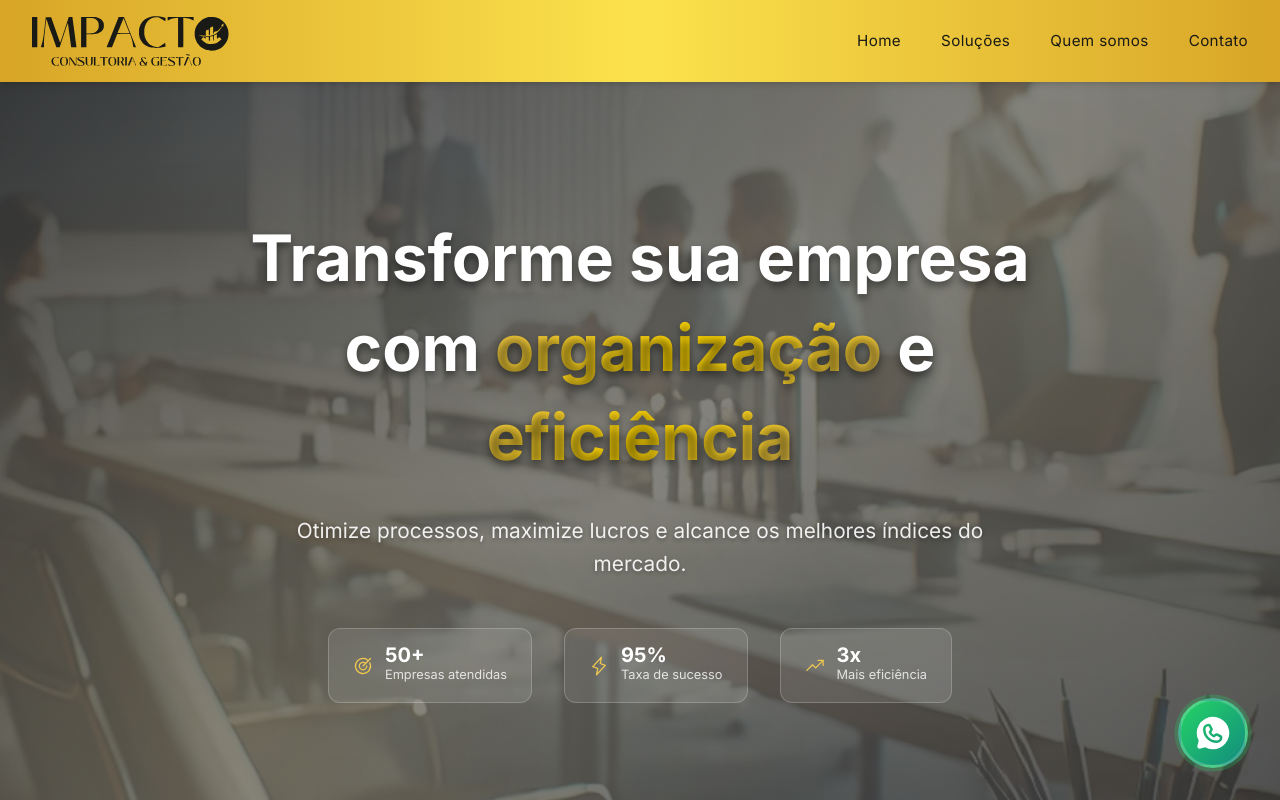
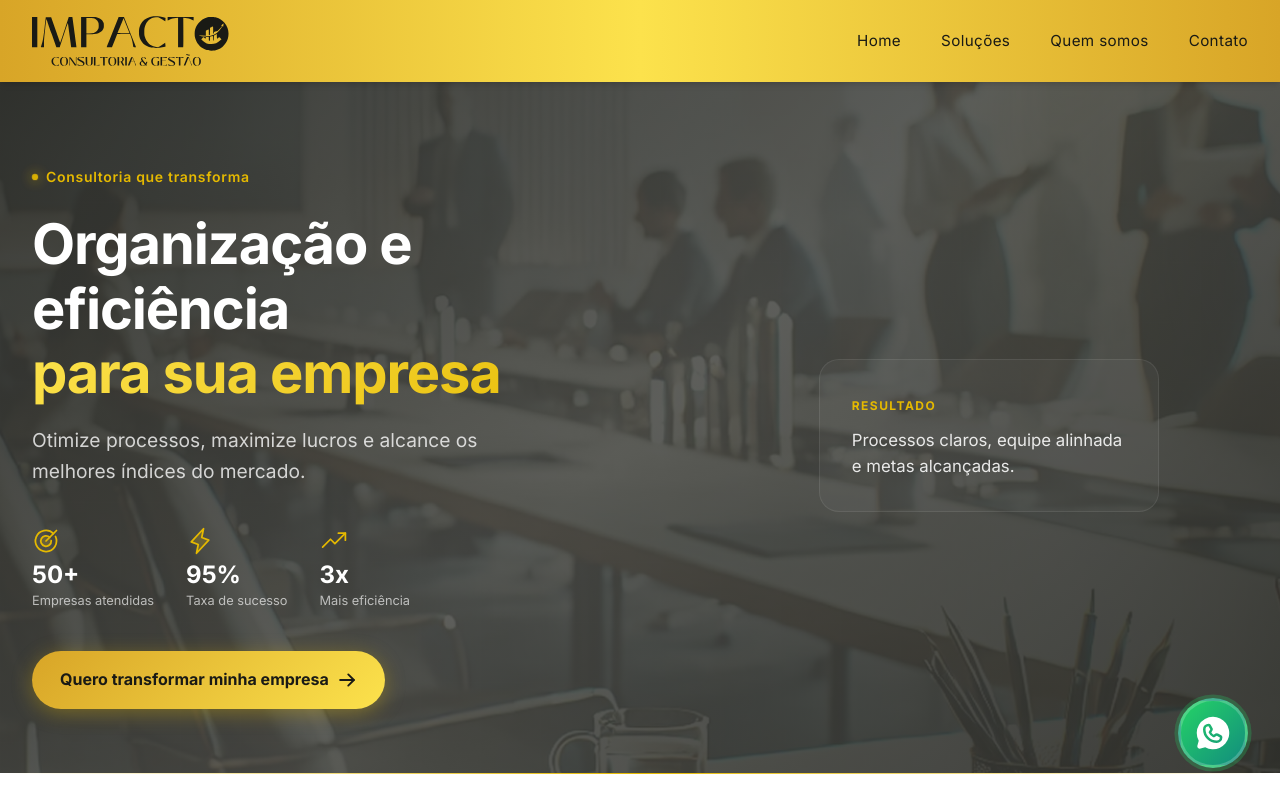
Before and after one commit to MarcellaRodriguesF/impacto-empresarial, a React (Vite) app: page / in a window 1280 px wide. Shown: the top 800 px of the page. Built offline with nearby package versions, Linux system fonts and the light colour scheme.

Commit message:
feat: Update Hero component with new layout and styles; enhance visual elements and statistics presentation; add call-to-action button for better user engagement

```diff
--- a/src/components/AboutUs/index.tsx
+++ b/src/components/AboutUs/index.tsx
@@ -69,7 +69,7 @@ export function AboutUs() {
         />
         <p>
           <strong>
-            Prêmio Melhores do Ano 2023 & 2024 pela Otimiza Pesquisas!
+            Prêmio Melhores do Ano 2023, 2024 e 2025 pela Otimiza Pesquisas!
           </strong>
           <br />
           1º Lugar na categoria Assessoria Empresarial em Uberlândia/MG.
--- a/src/components/Address/index.tsx
+++ b/src/components/Address/index.tsx
@@ -9,7 +9,7 @@ import styles from "./Address.module.css";
 export default function Address() {
   return (
     <>
-      <section className={styles.addressSection}>
+      <section id="contato" className={styles.addressSection}>
         <div className={`${styles.column} ${styles.logoArea}`}>
           <img src="/logo_white.svg" alt="Logo da empresa" width={150} />
           <div className={styles.socialIcons}>
--- a/src/components/Hero/Hero.module.css
+++ b/src/components/Hero/Hero.module.css
@@ -1,316 +1,322 @@
 .hero {
+  --hero-gold: #e5b900;
+  --hero-gold-light: #fce24c;
+  --hero-dark: #191a15;
+  /* min-height: 100vh; */
+  position: relative;
+  background: var(--hero-dark);
   background-image: url("/hero-img.jpg");
   background-size: cover;
   background-position: center;
-  background-attachment: fixed;
-  height: 100vh;
-  position: relative;
-  color: white;
+  background-repeat: no-repeat;
+  color: #fff;
+  display: flex;
+  align-items: center;
   overflow: hidden;
 }
 
-.overlay {
+.hero::before {
+  content: "";
+  position: absolute;
+  inset: 0;
   background: linear-gradient(
     135deg,
-    rgba(0, 0, 0, 0.7) 0%,
-    rgba(0, 0, 0, 0.5) 50%,
-    rgba(0, 0, 0, 0.7) 100%
+    rgba(25, 26, 21, 0.85) 0%,
+    rgba(25, 26, 21, 0.7) 50%,
+    rgba(25, 26, 21, 0.85) 100%
   );
-  width: 100%;
-  height: 100%;
-  display: flex;
-  justify-content: center;
-  align-items: center;
-  text-align: center;
-  padding: 0 1rem;
-  position: relative;
+  z-index: 1;
+  pointer-events: none;
 }
 
-.overlay::before {
+/* Forma de fundo */
+.bgShape {
+  position: absolute;
+  top: -20%;
+  right: -15%;
+  width: 60vmin;
+  height: 60vmin;
+  background: linear-gradient(135deg, rgba(229, 185, 0, 0.12) 0%, transparent 60%);
+  border-radius: 40% 60% 50% 50%;
+  filter: blur(40px);
+  pointer-events: none;
+}
+
+.bgShape::after {
   content: "";
   position: absolute;
-  top: 0;
-  left: 0;
-  right: 0;
-  bottom: 0;
-  background: radial-gradient(
-      circle at 20% 80%,
-      rgba(241, 201, 79, 0.1) 0%,
-      transparent 50%
-    ),
-    radial-gradient(
-      circle at 80% 20%,
-      rgba(241, 201, 79, 0.08) 0%,
-      transparent 50%
-    );
-  animation: subtleFloat 20s ease-in-out infinite;
+  bottom: -30%;
+  left: -20%;
+  width: 40vmin;
+  height: 40vmin;
+  background: linear-gradient(225deg, rgba(252, 226, 76, 0.08) 0%, transparent 60%);
+  border-radius: 50%;
+  filter: blur(30px);
 }
 
-@keyframes subtleFloat {
-  0%,
-  100% {
-    transform: scale(1) rotate(0deg);
-  }
-  50% {
-    transform: scale(1.05) rotate(1deg);
+/* Grid sutil */
+.gridOverlay {
+  position: absolute;
+  inset: 0;
+  background-image: linear-gradient(rgba(255, 255, 255, 0.02) 1px, transparent 1px),
+    linear-gradient(90deg, rgba(255, 255, 255, 0.02) 1px, transparent 1px);
+  background-size: 60px 60px;
+  pointer-events: none;
+}
+
+.wrapper {
+  position: relative;
+  z-index: 2;
+  width: 100%;
+  max-width: 1280px;
+  margin: 0 auto;
+  padding: 6rem 1.5rem 4rem;
+  display: grid;
+  grid-template-columns: 1fr;
+  gap: 3rem;
+  align-items: center;
+}
+
+@media (min-width: 900px) {
+  .wrapper {
+    grid-template-columns: 1.1fr 0.9fr;
+    gap: 4rem;
+    padding: 5rem 2rem 4rem;
   }
 }
 
+/* Conteúdo */
 .content {
-  max-width: 900px;
-  position: relative;
-  z-index: 2;
+  text-align: center;
 }
 
-/* Badge de credibilidade */
+@media (min-width: 900px) {
+  .content {
+    text-align: left;
+  }
+}
+
 .badge {
   display: inline-flex;
   align-items: center;
   gap: 0.5rem;
-  background: rgba(241, 201, 79, 0.15);
-  border: 1px solid rgba(241, 201, 79, 0.3);
-  border-radius: 50px;
-  padding: 0.75rem 1.5rem;
   font-size: 0.875rem;
-  font-weight: 500;
-  color: #f1c94f;
-  margin-bottom: 2rem;
-  backdrop-filter: blur(10px);
-  animation: fadeInUp 1s ease-out 0.2s both;
-  transition: all 0.3s ease;
+  font-weight: 600;
+  color: var(--hero-gold);
+  letter-spacing: 0.05em;
+  margin-bottom: 1.5rem;
+  animation: fadeInUp 0.6s ease-out both;
 }
 
-.badge:hover {
-  background: rgba(241, 201, 79, 0.2);
-  transform: translateY(-2px);
-  box-shadow: 0 8px 32px rgba(241, 201, 79, 0.3);
+.badgeDot {
+  width: 6px;
+  height: 6px;
+  border-radius: 50%;
+  background: var(--hero-gold);
+  box-shadow: 0 0 12px var(--hero-gold);
+  animation: pulse 2s ease-in-out infinite;
 }
 
-.badge svg {
-  color: #f1c94f;
+@keyframes pulse {
+  0%, 100% { opacity: 1; transform: scale(1); }
+  50% { opacity: 0.7; transform: scale(1.2); }
 }
 
-/* Título principal */
-.animarTitulo {
-  font-size: clamp(2.5rem, 6vw, 4rem);
+.title {
+  font-size: clamp(2.25rem, 5.5vw, 3.5rem);
   font-weight: 800;
-  line-height: 1.4;
-  margin-bottom: 2rem;
-  animation: fadeInUp 1s ease-out 0.4s both;
-  text-shadow: 0 4px 8px rgba(0, 0, 0, 0.5);
+  line-height: 1.15;
+  letter-spacing: -0.02em;
+  margin-bottom: 1.25rem;
+  animation: fadeInUp 0.6s ease-out 0.1s both;
 }
 
-.amarelo {
-  background: linear-gradient(135deg, #f1c94f 0%, #ffd700 50%, #f1c94f 100%);
+.titleHighlight {
+  display: block;
+  background: linear-gradient(135deg, var(--hero-gold-light) 0%, var(--hero-gold) 100%);
   -webkit-background-clip: text;
   -webkit-text-fill-color: transparent;
   background-clip: text;
-  position: relative;
-  display: inline-block;
 }
 
-/* Linha decorativa */
-.decorativeLine {
-  display: flex;
-  align-items: center;
-  justify-content: center;
-  gap: 1rem;
-  margin: 2rem 0;
-  animation: fadeInUp 1s ease-out 0.6s both;
+.subtitle {
+  font-size: clamp(1rem, 2vw, 1.2rem);
+  line-height: 1.6;
+  color: rgba(255, 255, 255, 0.78);
+  max-width: 480px;
+  margin: 0 auto 2.5rem;
+  animation: fadeInUp 0.6s ease-out 0.2s both;
 }
 
-.line {
-  width: 60px;
-  height: 2px;
-  background: linear-gradient(
-    90deg,
-    transparent 0%,
-    #f1c94f 50%,
-    transparent 100%
-  );
-  border-radius: 1px;
-}
-
-/* Parágrafo */
-.animarParagrafo {
-  font-size: clamp(1.1rem, 2.5vw, 1.3rem);
-  line-height: 1.6;
-  margin-bottom: 3rem;
-  animation: fadeInUp 1s ease-out 0.8s both;
-  max-width: 700px;
-  margin-left: auto;
-  margin-right: auto;
-  color: rgba(255, 255, 255, 0.9);
-  text-shadow: 0 2px 4px rgba(0, 0, 0, 0.3);
+@media (min-width: 900px) {
+  .subtitle {
+    margin-left: 0;
+    margin-right: 0;
+  }
 }
 
 /* Estatísticas */
 .stats {
   display: flex;
+  flex-wrap: wrap;
   justify-content: center;
-  gap: 2rem;
-  margin-bottom: 3rem;
-  animation: fadeInUp 1s ease-out 1s both;
-  flex-wrap: wrap;
+  gap: 1.25rem 2rem;
+  margin-bottom: 2.5rem;
+  animation: fadeInUp 0.6s ease-out 0.3s both;
+}
+
+@media (min-width: 900px) {
+  .stats {
+    justify-content: flex-start;
+  }
 }
 
 .stat {
   display: flex;
+  flex-direction: column;
   align-items: center;
-  gap: 0.75rem;
-  padding: 1rem 1.5rem;
-  background: rgba(255, 255, 255, 0.1);
-  border-radius: 12px;
-  border: 1px solid rgba(255, 255, 255, 0.2);
-  backdrop-filter: blur(10px);
-  transition: all 0.3s ease;
+  gap: 0.25rem;
+  min-width: 100px;
 }
 
-.stat:hover {
-  background: rgba(241, 201, 79, 0.15);
-  border-color: rgba(241, 201, 79, 0.4);
-  transform: translateY(-3px);
-  box-shadow: 0 8px 32px rgba(241, 201, 79, 0.2);
+@media (min-width: 900px) {
+  .stat {
+    align-items: flex-start;
+  }
 }
 
-.stat svg {
-  color: #f1c94f;
-  flex-shrink: 0;
+.statIcon {
+  color: var(--hero-gold);
+  margin-bottom: 0.25rem;
 }
 
-.stat div {
-  display: flex;
-  flex-direction: column;
-  align-items: flex-start;
-}
-
-.stat strong {
-  font-size: 1.25rem;
-  font-weight: 700;
-  color: #ffffff;
+.statValue {
+  font-size: 1.5rem;
+  font-weight: 800;
+  color: #fff;
   line-height: 1;
 }
 
-.stat span {
+.statLabel {
   font-size: 0.8rem;
-  color: rgba(255, 255, 255, 0.8);
   font-weight: 500;
+  color: rgba(255, 255, 255, 0.65);
 }
 
-/* Botões de ação */
-.actions {
+/* CTA */
+.cta {
+  display: inline-flex;
+  align-items: center;
+  gap: 0.5rem;
+  padding: 1rem 1.75rem;
+  background: linear-gradient(135deg, #d8a527 0%, #fce24c 100%);
+  color: var(--hero-dark);
+  font-weight: 700;
+  font-size: 1rem;
+  border-radius: 50px;
+  border: none;
+  cursor: pointer;
+  text-decoration: none;
+  transition: transform 0.2s ease, box-shadow 0.2s ease;
+  animation: fadeInUp 0.6s ease-out 0.4s both;
+  box-shadow: 0 4px 20px rgba(229, 185, 0, 0.35);
+}
+
+.cta:hover {
+  transform: translateY(-2px);
+  box-shadow: 0 8px 28px rgba(229, 185, 0, 0.45);
+}
+
+.cta:active {
+  transform: translateY(0);
+}
+
+/* Card visual (lado direito) */
+.visual {
   display: flex;
-  gap: 1.5rem;
   justify-content: center;
   align-items: center;
-  animation: fadeInUp 1s ease-out 1.2s both;
-  flex-wrap: wrap;
+  animation: fadeInUp 0.6s ease-out 0.25s both;
 }
 
-.secondaryBtn {
-  display: flex;
-  align-items: center;
-  gap: 0.5rem;
-  padding: 1rem 2rem;
-  background: transparent;
-  border: 2px solid rgba(241, 201, 79, 0.4);
-  border-radius: 50px;
-  color: #f1c94f;
-  font-weight: 600;
-  font-size: 1rem;
-  cursor: pointer;
-  transition: all 0.3s ease;
-  backdrop-filter: blur(10px);
+.card {
+  max-width: 340px;
+  padding: 2rem;
+  background: rgba(255, 255, 255, 0.04);
+  border: 1px solid rgba(255, 255, 255, 0.08);
+  border-radius: 20px;
+  text-align: left;
+  backdrop-filter: blur(12px);
+  transition: border-color 0.3s ease, box-shadow 0.3s ease;
 }
 
-.secondaryBtn:hover {
-  background: rgba(241, 201, 79, 0.15);
-  border-color: #f1c94f;
-  transform: translateY(-2px);
-  box-shadow: 0 8px 32px rgba(241, 201, 79, 0.3);
+.card:hover {
+  border-color: rgba(229, 185, 0, 0.25);
+  box-shadow: 0 20px 40px rgba(0, 0, 0, 0.2);
+}
+
+.cardLabel {
+  display: inline-block;
+  font-size: 0.75rem;
+  font-weight: 700;
+  text-transform: uppercase;
+  letter-spacing: 0.12em;
+  color: var(--hero-gold);
+  margin-bottom: 0.75rem;
+}
+
+.cardText {
+  font-size: 1.05rem;
+  line-height: 1.55;
+  color: rgba(255, 255, 255, 0.88);
 }
 
 @keyframes fadeInUp {
-  0% {
+  from {
     opacity: 0;
-    transform: translateY(30px);
+    transform: translateY(24px);
   }
-  100% {
+  to {
     opacity: 1;
     transform: translateY(0);
   }
 }
 
-/* Responsividade */
-@media (max-width: 1200px) {
+/* Responsivo */
+@media (max-width: 768px) {
+  .hero {
+    min-height: auto;
+    padding-bottom: 3rem;
+  }
+
+  .wrapper {
+    padding: 5rem 1rem 3rem;
+  }
+
   .stats {
-    gap: 1.5rem;
+    gap: 1rem 1.5rem;
   }
 
   .stat {
-    padding: 0.75rem 1rem;
-  }
-}
-
-@media (max-width: 768px) {
-  .hero {
-    background-attachment: scroll;
+    min-width: 80px;
   }
 
-  .content {
-    padding: 0 1rem;
+  .statValue {
+    font-size: 1.35rem;
   }
 
-  .animarTitulo {
-    font-size: clamp(2rem, 8vw, 3rem);
-  }
-
-  .animarParagrafo {
-    font-size: 1rem;
-  }
-
-  .stats {
-    flex-direction: column;
-    gap: 1rem;
-    align-items: center;
-  }
-
-  .stat {
-    width: 100%;
-    max-width: 280px;
-    justify-content: center;
-  }
-
-  .actions {
-    flex-direction: column;
-    gap: 1rem;
-  }
-
-  .secondaryBtn {
-    width: 100%;
-    justify-content: center;
-  }
-
-  .badge {
-    padding: 0.5rem 1rem;
-    font-size: 0.8rem;
+  .card {
+    padding: 1.5rem;
   }
 }
 
 @media (max-width: 480px) {
-  .animarTitulo {
-    font-size: clamp(1.8rem, 10vw, 2.5rem);
+  .title {
+    font-size: clamp(1.85rem, 9vw, 2.5rem);
   }
 
-  .animarParagrafo {
-    font-size: 0.9rem;
-  }
-
-  .stat strong {
-    font-size: 1.1rem;
-  }
-
-  .stat span {
-    font-size: 0.75rem;
+  .cta {
+    width: 100%;
+    justify-content: center;
   }
 }
--- a/src/components/Hero/index.tsx
+++ b/src/components/Hero/index.tsx
@@ -1,48 +1,64 @@
-import { Target, Lightning, TrendUp } from "phosphor-react";
+import { Target, Lightning, TrendUp, ArrowRight } from "phosphor-react";
 import styles from "./Hero.module.css";
 import WhatsAppButton from "../WhatsAppButton";
 
 export default function Hero() {
   return (
     <section id="home" className={styles.hero}>
-      {/* Overlay com gradiente */}
-      <div className={styles.overlay}>
+      <div className={styles.bgShape} aria-hidden />
+      <div className={styles.gridOverlay} aria-hidden />
+
+      <div className={styles.wrapper}>
         <div className={styles.content}>
-          <h1 className={styles.animarTitulo}>
-            Transforme sua empresa com{" "}
-            <span className={styles.amarelo}>organização</span> e{" "}
-            <span className={styles.amarelo}>eficiência</span>
+          <p className={styles.badge}>
+            <span className={styles.badgeDot} />
+            Consultoria que transforma
+          </p>
+
+          <h1 className={styles.title}>
+            Organização e eficiência
+            <span className={styles.titleHighlight}> para sua empresa</span>
           </h1>
 
-          {/* Descrição */}
-          <p className={styles.animarParagrafo}>
+          <p className={styles.subtitle}>
             Otimize processos, maximize lucros e alcance os melhores índices do
             mercado.
           </p>
 
-          {/* Estatísticas */}
           <div className={styles.stats}>
             <div className={styles.stat}>
-              <Target size={20} />
-              <div>
-                <strong>50+</strong>
-                <span>Empresas atendidas</span>
-              </div>
+              <Target className={styles.statIcon} weight="duotone" size={28} />
+              <span className={styles.statValue}>50+</span>
+              <span className={styles.statLabel}>Empresas atendidas</span>
             </div>
             <div className={styles.stat}>
-              <Lightning size={20} />
-              <div>
-                <strong>95%</strong>
-                <span>Taxa de sucesso</span>
-              </div>
+              <Lightning
+                className={styles.statIcon}
+                weight="duotone"
+                size={28}
+              />
+              <span className={styles.statValue}>95%</span>
+              <span className={styles.statLabel}>Taxa de sucesso</span>
             </div>
             <div className={styles.stat}>
-              <TrendUp size={20} />
-              <div>
-                <strong>3x</strong>
-                <span>Mais eficiência</span>
-              </div>
+              <TrendUp className={styles.statIcon} weight="duotone" size={28} />
+              <span className={styles.statValue}>3x</span>
+              <span className={styles.statLabel}>Mais eficiência</span>
             </div>
+          </div>
+
+          <a href="#contato" className={styles.cta}>
+            Quero transformar minha empresa
+            <ArrowRight size={20} weight="bold" />
+          </a>
+        </div>
+
+        <div className={styles.visual}>
+          <div className={styles.card}>
+            <span className={styles.cardLabel}>Resultado</span>
+            <p className={styles.cardText}>
+              Processos claros, equipe alinhada e metas alcançadas.
+            </p>
           </div>
         </div>
       </div>
```
Also changed, not shown: 1 other file (tests, documents, lock files or other folders).
